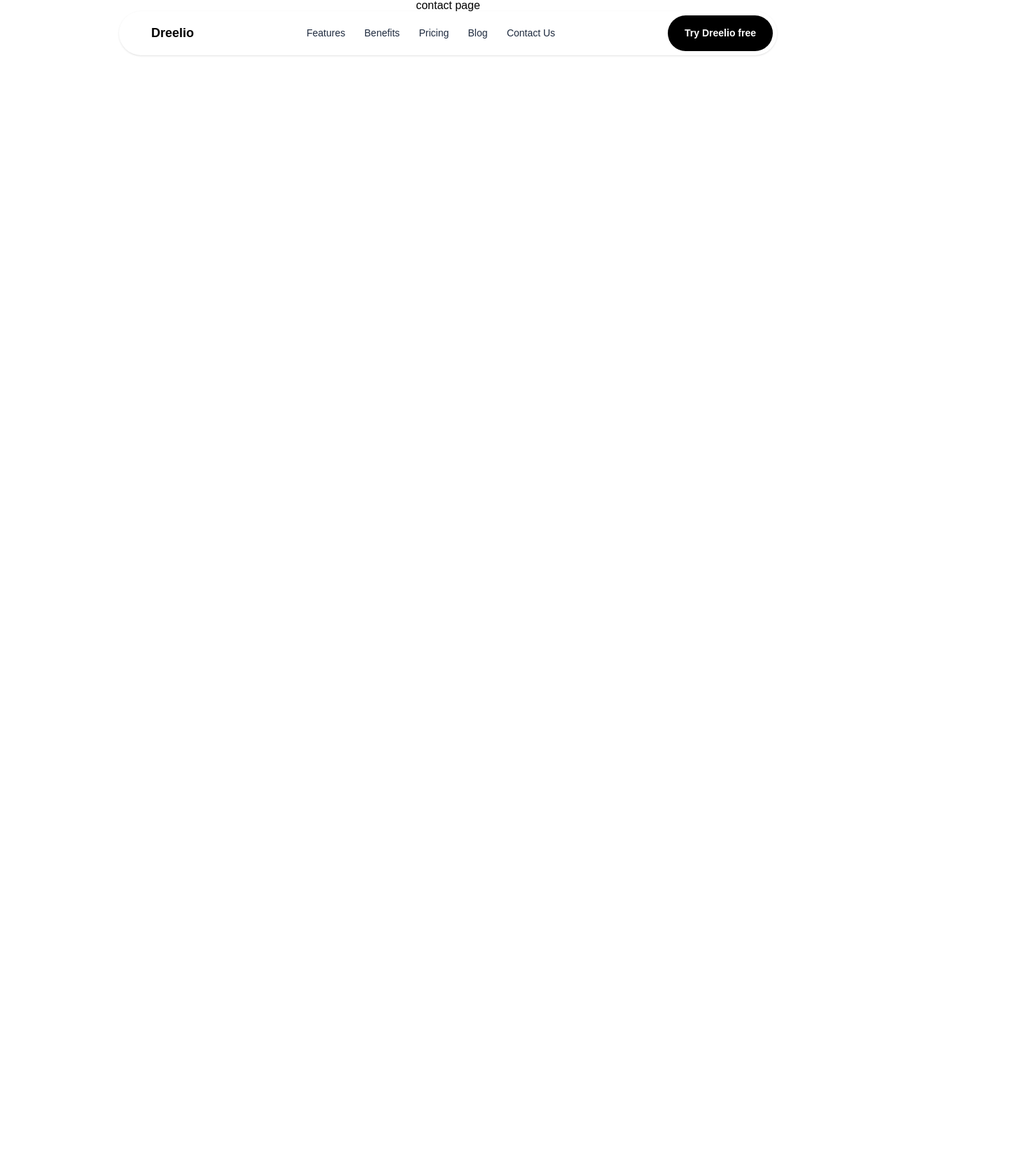
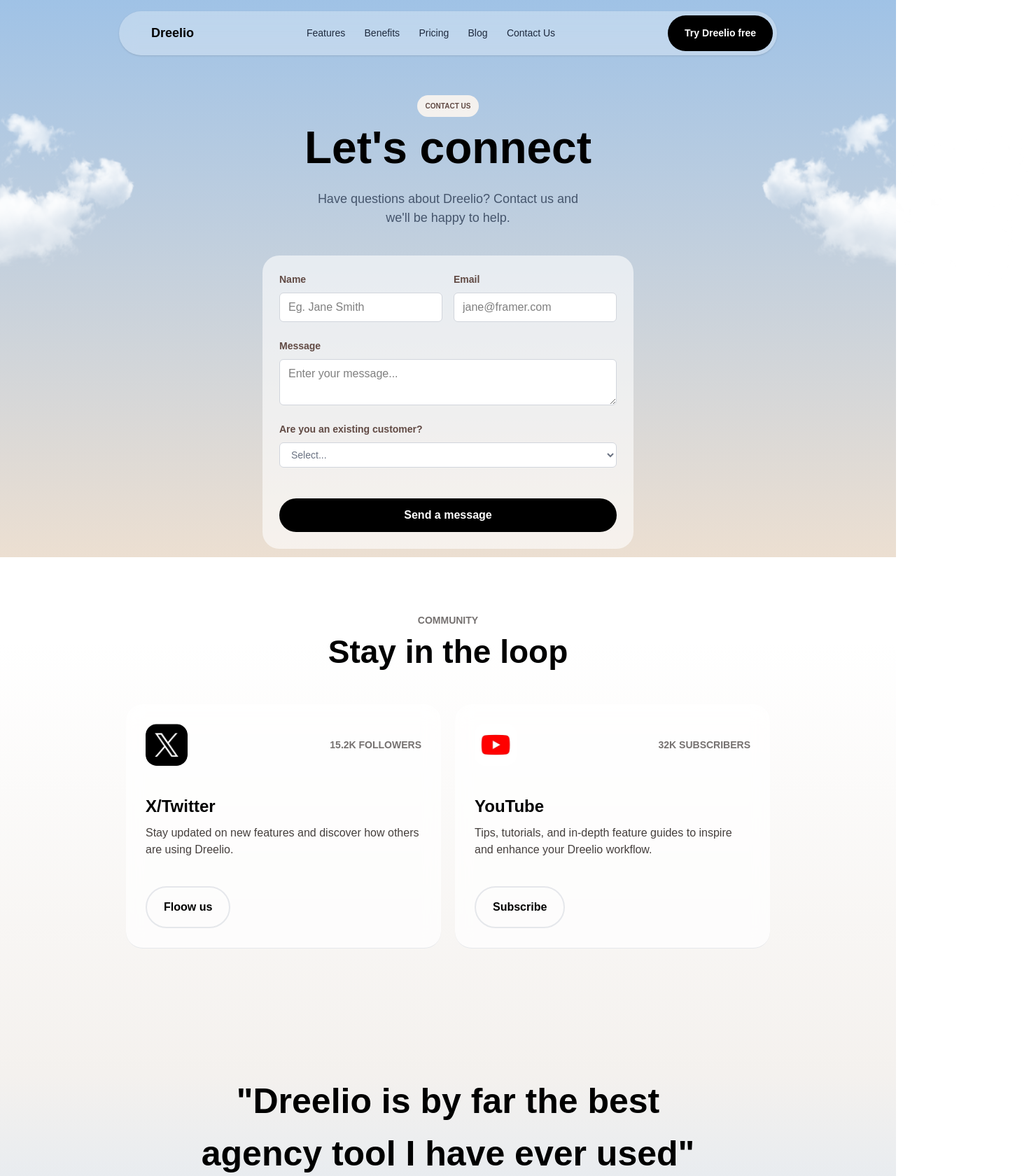
Before and after one commit to MUTHUMANIKANDAN11/dreelio-clone, a Next.js app: page /contact in a window 1280 px wide. Shown: the part 4-1684 px from the top of the page at 70% size, 1480 px wide, since content can reach past the window. Before the commit the page ends 800 px from the top, so only its background shows below. Built offline with nearby package versions, Linux system fonts and the light colour scheme; a web font is replaced by a local one.

Commit message:
contact page is completed

```diff
--- a/app/contact/page.tsx
+++ b/app/contact/page.tsx
@@ -1,10 +1,55 @@
 import { Header } from "@/components/Header";
+import { Footer } from "@/components/Footer";
+import Community from "@/components/Community";
+import Testimonial from "@/components/Testimonial";
 
 export default function Home() {
   return (
-    <main className="flex items-center flex-col overflow-x-hidden overflow-y-hidden">
+    <main className="flex items-center flex-col overflow-x-hidden overflow-y-hidden bg-[linear-gradient(to_bottom,_white_30%,_#F4F1EE_50%,_#C4DCF4_70%)]">
       <Header />
-      contact page
+
+      <img src="./images/cloud1.png" className="w-[400px] h-[250px] bg-fit absolute top-40 left-[-200px]" alt="" />
+      <img src="./images/cloud2.png" className="w-[400px] h-[250px] bg-fit absolute top-40 right-[-200px]" alt="" />
+
+      <div className="hero w-[100vw] h-[100vh] flex items-center flex-col bg-gradient-to-b from-[#9FC2E6] to-[#ECDFD1]">
+        <div className="w-[940px] flex flex-col items-center mt-35">
+          <div className="text-[10px] font-bold text-[#614A44] px-3 py-2 bg-[#F4F1EE] rounded-full">CONTACT US</div>
+          <div className="hero-head text-[64px] leading-[88px] font-semibold text-center">Let's connect</div>
+          <div className="hero-content text-[18px] font-normal text-center text-slate-600 w-[400px] mt-4">Have questions about Dreelio? Contact us and we'll be happy to help.</div>
+        </div>
+
+        <form action="" className="bg-white/60 flex flex-col gap-6 p-6 rounded-3xl mt-10">
+          <div className="row1 flex gap-4">
+            <div className="name-box flex flex-col gap-2">
+              <label htmlFor="name" className="text-[14px] font-semibold text-[#614A44]">Name</label>
+              <input type="text" className="bg-white border border-gray-300 rounded-md px-3 py-2" placeholder="Eg. Jane Smith" id="name" />
+            </div>
+            <div className="email-box flex flex-col gap-2">
+              <label htmlFor="email" className="text-[14px] font-semibold text-[#614A44]">Email</label>
+              <input type="email" className="bg-white border border-gray-300 rounded-md px-3 py-2" placeholder="jane@framer.com" id="email" />
+            </div>
+          </div>
+          <div className="message-box flex flex-col gap-2">
+            <label htmlFor="message" className="text-[14px] font-semibold text-[#614A44]">Message</label>
+            <textarea id="message" className="bg-white border border-gray-300 rounded-md px-3 py-2" placeholder="Enter your message..."></textarea>
+          </div>
+          <div className="existing-customer flex flex-col gap-2">
+            <label htmlFor="existing-customer" className="text-[14px] font-semibold text-[#614A44]">Are you an existing customer?</label>
+            <select name="existing-customer" id="existing-customer" className="bg-white border border-gray-300 rounded-md px-3 py-2 text-gray-500 text-[14px]">
+              <option className="" value="">Select...</option>
+              <option value="yes">Yes</option>
+              <option value="no">No</option>
+            </select>
+          </div>
+          <button type="submit" className="bg-black text-white font-semibold rounded-full px-6 py-3 cursor-pointer mt-5">Send a message</button>
+        </form>
+      </div>
+
+      <Community />
+
+      <Testimonial />
+
+      <Footer />
     </main>
   );
 }
--- a/app/page.tsx
+++ b/app/page.tsx
@@ -2,10 +2,10 @@
 import { Footer } from '../components/Footer';
 import { TrustedBrands } from '../components/TrustedBrands';
 import { FeatureBox } from '../components/FeatureBox';
-import { TestimonialCard } from '../components/TestimonialCard';
+import Testimonial from '@/components/Testimonial';
 import { PricingCard } from '../components/PricingCard';
 import { BlogCard } from '../components/BlogCard';
-import { CommunityCard } from '../components/CommunityCard';
+import Community from '@/components/Community';
 import Link from 'next/link';
 
 export default function Home() {
@@ -38,7 +38,7 @@
         </div>
       </div>
 
-      <div className="bg-[linear-gradient(to_bottom,_white_20%,_#F4F1EE_40%,_#C4DCF4_70%)]">
+      <div className="bg-[linear-gradient(to_bottom,_white_20%,_#F4F1EE_50%,_#C6DCF4_80%)]">
         <TrustedBrands className="h-[300px]" titleClassName="mt-30" />
 
         <div className="hero3 w-[100vw] h-[100%] flex flex-col items-center justify-start scroll-mt-24">
@@ -146,38 +146,7 @@
           </div>
         </div>
 
-        <div className="hero7 flex flex-col items-center justify-center mt-40">
-          <div className="hero7-head text-[50px] w-[720px] font-semibold text-center">"Dreelio is by far the best agency tool I have ever used"</div>
-          <div className="hero7-content flex flex-col items-center justify-center mt-10">
-            <div className="user-img flex">
-              <img src="./images/user1.png" className="h-[60px] w-[60px] object-cover rounded-full" alt="" />
-            </div>
-            <div className="user-content flex flex-col items-center justify-center mt-5">
-              <div className="user-name text-[18px] font-semibold">Martha punla</div>
-              <div className="user-role text-[14px] text-[#757170]">VP Marketing, Meta</div>
-            </div>
-          </div>
-          <div className="hero7-footer mt-10 flex gap-5">
-            <TestimonialCard
-              content="&quot;As a fast-moving design team, we needed a tool that matched our pace. From client onboarding to getting paid, this just works clean, fast, and beautifully built.&quot;"
-              imageSrc="./images/user2.png"
-              userName="Leah Daniel"
-              userRole="Design Ops lead, teamwork"
-            />
-            <TestimonialCard
-              content="&quot;As a fast-moving design team, we needed a tool that matched our pace. From client onboarding to getting paid, this just works clean, fast, and beautifully built.&quot;"
-              imageSrc="./images/user3.png"
-              userName="Sergio Walker"
-              userRole="Agency Owner"
-            />
-            <TestimonialCard
-              content="&quot;We used to duct-tape tools together. Now our contracts, time tracking, and payments live in one clean system. It's everything a small team needs to stay pro.&quot;"
-              imageSrc="./images/user4.png"
-              userName="Jane Jay Jay"
-              userRole="Project Manager, Google"
-            />
-          </div>
-        </div>
+        <Testimonial />
 
         <div id="pricing" className=""></div>
         <div className="hero8 flex flex-col items-center justify-center mt-40">
@@ -274,27 +243,7 @@
           </div>
         </div>
 
-        <div className="hero10 w-[100vw] h-[500px] flex flex-col items-center justify-start mt-20">
-          <div className="hero10-subhead text-[14px] font-semibold text-[#757170]">COMMUNITY</div>
-          <div className="hero10-head text-[46px] w-[470px] font-semibold text-center">Stay in the loop</div>
-
-          <div className="hero10-content w-[100vw] flex items-center justify-center gap-5 mt-10">
-            <CommunityCard
-              platform="X/Twitter"
-              logoSrc="./images/x-logo.png"
-              followers="15.2K FOLLOWERS"
-              description="Stay updated on new features and discover how others are using Dreelio."
-              buttonText="Floow us"
-            />
-            <CommunityCard
-              platform="YouTube"
-              logoSrc="./images/youtube-logo.png"
-              followers="32K SUBSCRIBERS"
-              description="Tips, tutorials, and in-depth feature guides to inspire and enhance your Dreelio workflow."
-              buttonText="Subscribe"
-            />
-          </div>
-        </div>
+        <Community />
 
         <Footer />
       </div>
--- /dev/null
+++ b/components/Community.tsx
@@ -0,0 +1,27 @@
+import { CommunityCard } from './CommunityCard';
+
+export default function Community() {
+    return (
+        <div className="hero10 w-[100vw] h-[500px] flex flex-col items-center justify-start mt-20">
+          <div className="hero10-subhead text-[14px] font-semibold text-[#757170]">COMMUNITY</div>
+          <div className="hero10-head text-[46px] w-[470px] font-semibold text-center">Stay in the loop</div>
+
+          <div className="hero10-content w-[100vw] flex items-center justify-center gap-5 mt-10">
+            <CommunityCard
+              platform="X/Twitter"
+              logoSrc="./images/x-logo.png"
+              followers="15.2K FOLLOWERS"
+              description="Stay updated on new features and discover how others are using Dreelio."
+              buttonText="Floow us"
+            />
+            <CommunityCard
+              platform="YouTube"
+              logoSrc="./images/youtube-logo.png"
+              followers="32K SUBSCRIBERS"
+              description="Tips, tutorials, and in-depth feature guides to inspire and enhance your Dreelio workflow."
+              buttonText="Subscribe"
+            />
+          </div>
+        </div>
+    )
+}
--- /dev/null
+++ b/components/Testimonial.tsx
@@ -0,0 +1,38 @@
+import { TestimonialCard } from "./TestimonialCard";
+
+export default function Testimonial() {
+    return (
+<div className="hero7 flex flex-col items-center justify-center mt-40">
+          <div className="hero7-head text-[50px] w-[720px] font-semibold text-center">"Dreelio is by far the best agency tool I have ever used"</div>
+          <div className="hero7-content flex flex-col items-center justify-center mt-10">
+            <div className="user-img flex">
+              <img src="./images/user1.png" className="h-[60px] w-[60px] object-cover rounded-full" alt="" />
+            </div>
+            <div className="user-content flex flex-col items-center justify-center mt-5">
+              <div className="user-name text-[18px] font-semibold">Martha punla</div>
+              <div className="user-role text-[14px] text-[#757170]">VP Marketing, Meta</div>
+            </div>
+          </div>
+          <div className="hero7-footer mt-10 flex gap-5">
+            <TestimonialCard
+              content="&quot;As a fast-moving design team, we needed a tool that matched our pace. From client onboarding to getting paid, this just works clean, fast, and beautifully built.&quot;"
+              imageSrc="./images/user2.png"
+              userName="Leah Daniel"
+              userRole="Design Ops lead, teamwork"
+            />
+            <TestimonialCard
+              content="&quot;As a fast-moving design team, we needed a tool that matched our pace. From client onboarding to getting paid, this just works clean, fast, and beautifully built.&quot;"
+              imageSrc="./images/user3.png"
+              userName="Sergio Walker"
+              userRole="Agency Owner"
+            />
+            <TestimonialCard
+              content="&quot;We used to duct-tape tools together. Now our contracts, time tracking, and payments live in one clean system. It's everything a small team needs to stay pro.&quot;"
+              imageSrc="./images/user4.png"
+              userName="Jane Jay Jay"
+              userRole="Project Manager, Google"
+            />
+          </div>
+        </div>
+    )
+}
```
